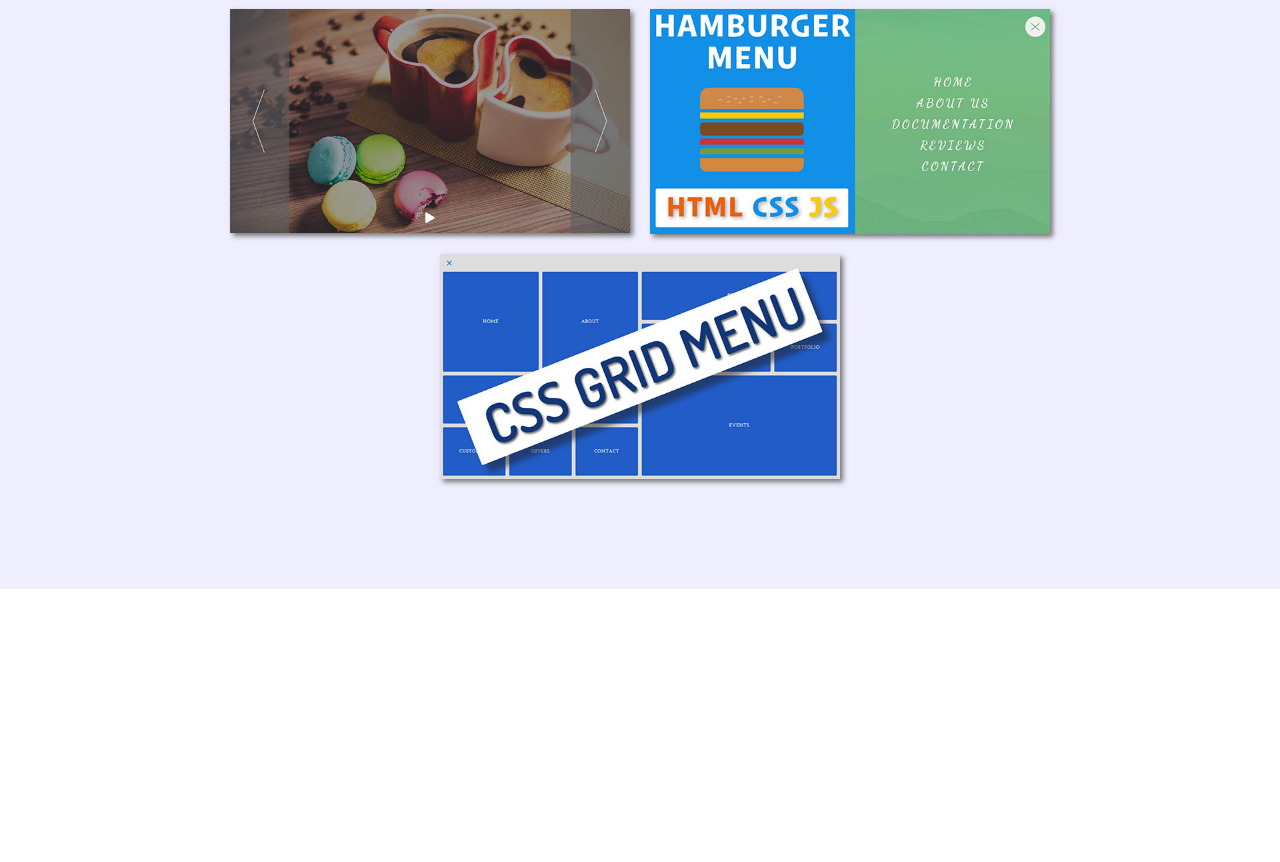
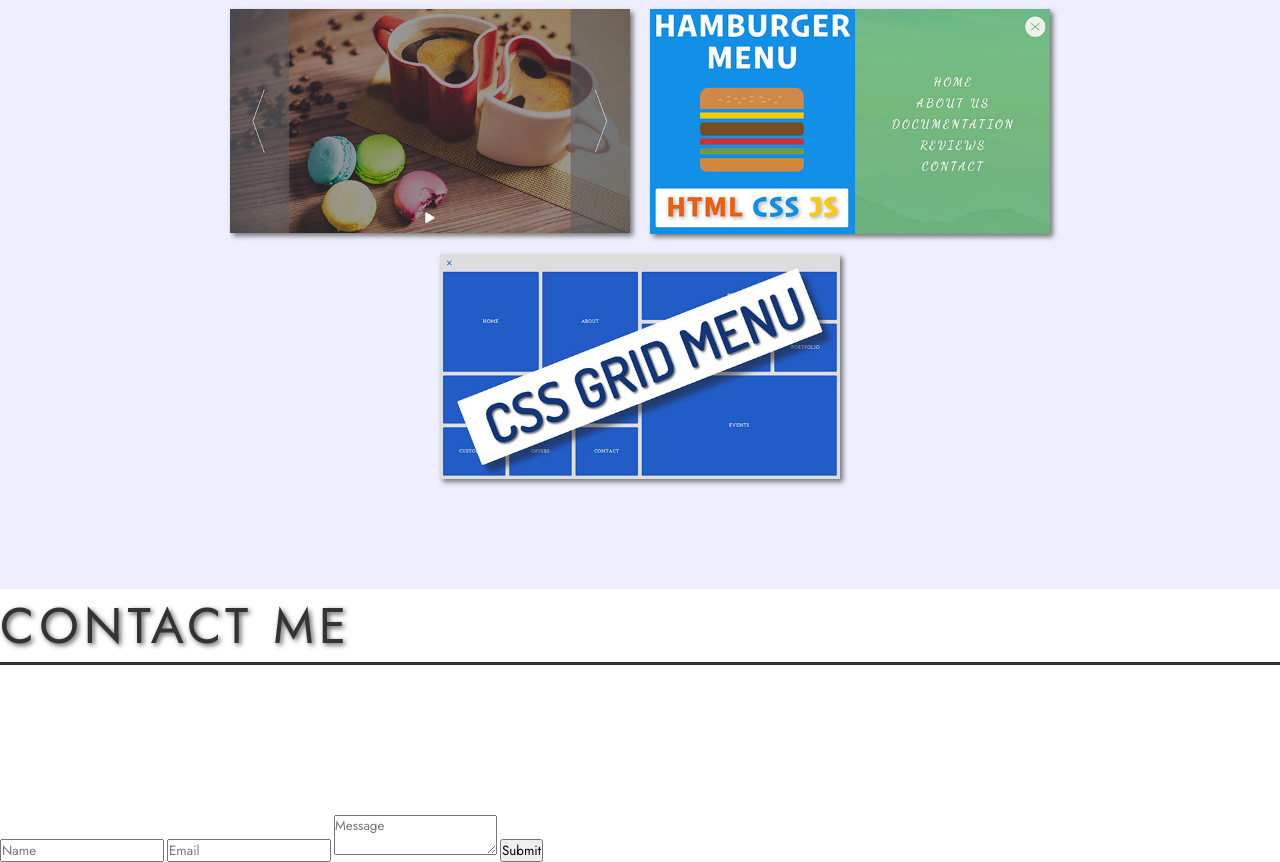
Before and after one commit to tod619/portfolioProject, a plain HTML site: page index.html in a window 1280 px wide. Shown: the part 3049-3911 px from the top of the page. Before the commit the page ends 3638 px from the top, so only its background shows below. Drawn offline with Linux system fonts and the light colour scheme.

Commit message:
add HTML markup for section-4 contact in index file

```diff
--- a/index.html
+++ b/index.html
@@ -294,6 +294,20 @@
         </div>
       </section>
       <!-- End: Section-3 Projects -->
+
+      <!-- Start: Section-4 Contact -->
+      <section class="section-4">
+        <h1 class="section-heading section-4-heading">
+          Contact Me
+        </h1>
+        <form action="#" class="contact-form">
+          <input type="text" placeholder="Name">
+          <input type="email" placeholder="Email">
+          <textarea placeholder="Message"></textarea>
+          <input type="submit" value="Submit" class="contact-form-btn">
+        </form>
+      </section>
+      <!-- End: Section-4 Contact -->
     </div>
     <!-- End: Container -->
     <script src="script.js"></script>
```
